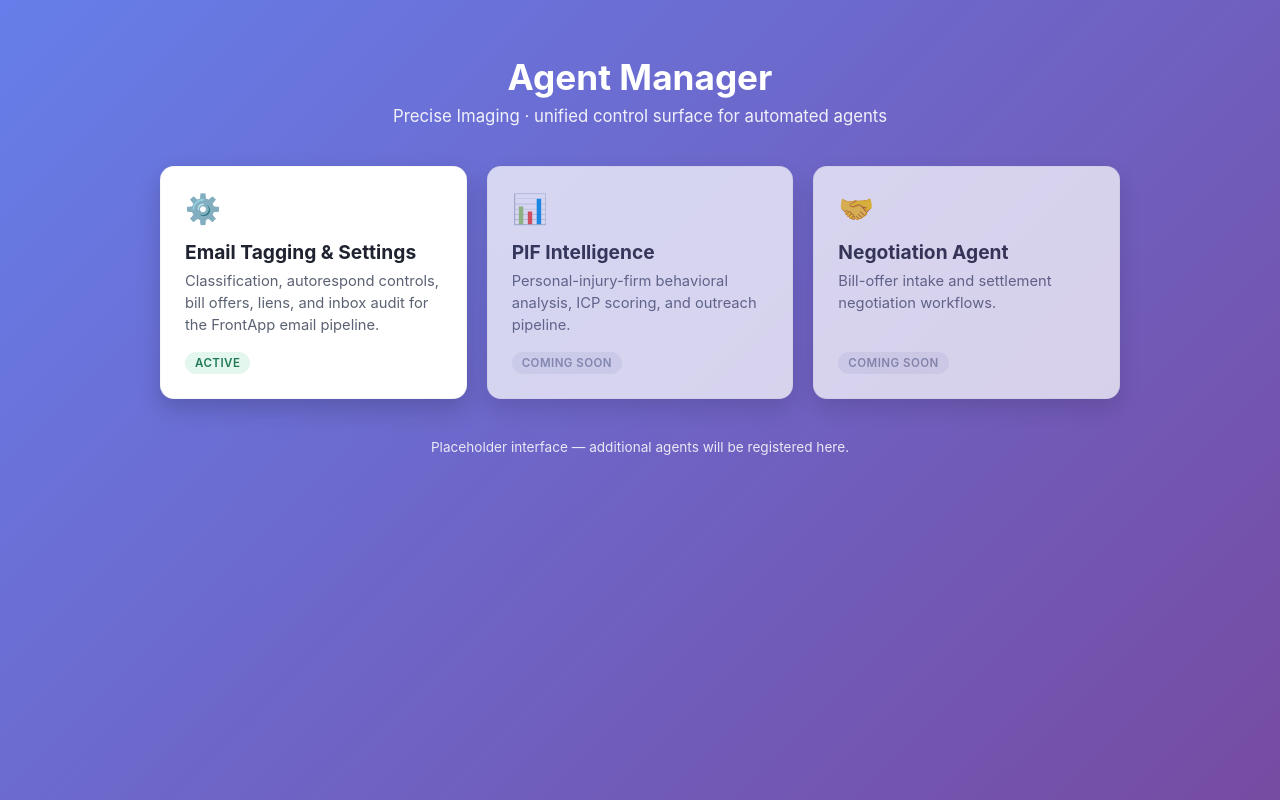
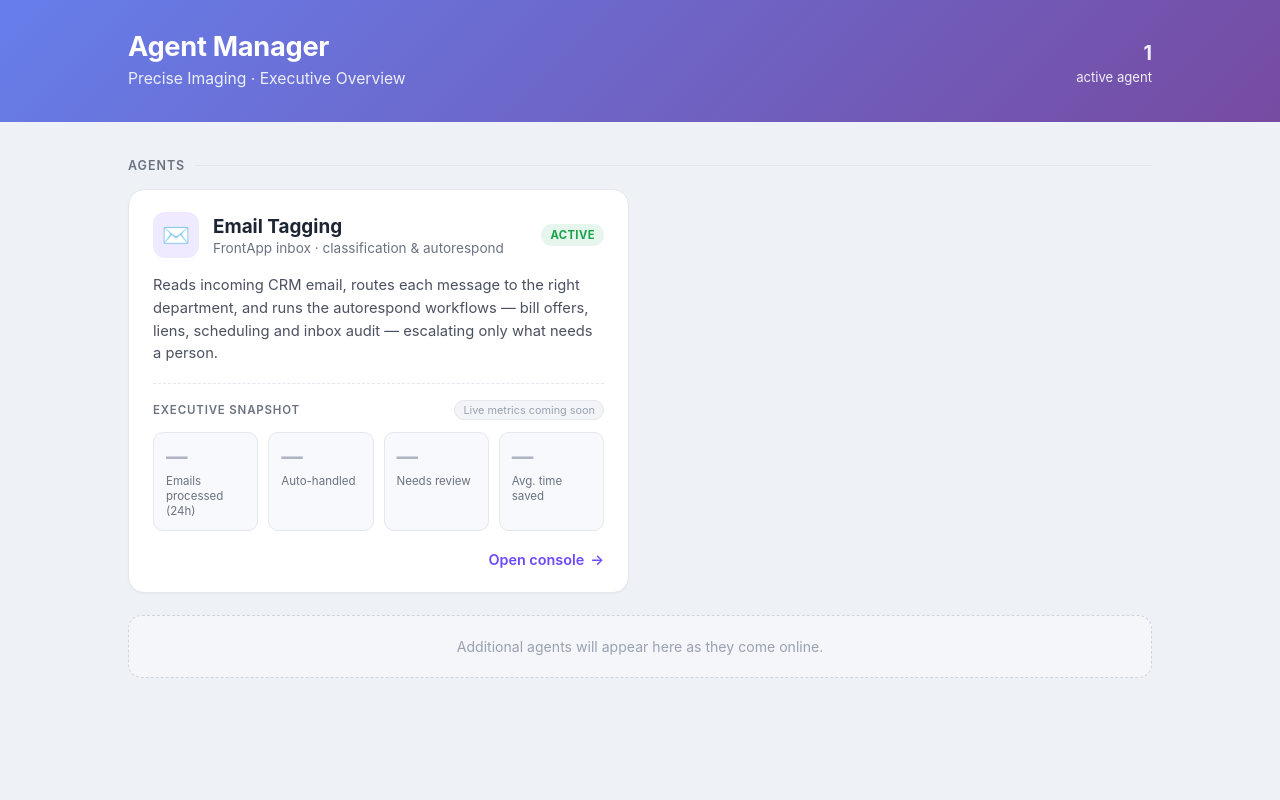
Before and after one commit to pranavmodi/emailtag, a Python web app: template app/templates/agent_manager.html in a window 1280 px wide. Run offline with Jinja, Linux system fonts and the light colour scheme; the template is opened without the code that fills it, so the values that code supplies are empty.

Commit message:
Agent Manager: executive-overview redesign
Drop the placeholder "coming soon" agents, keep only Email Tagging. Redesign
the landing page as an executive overview for ops leadership: header band with
active-agent count, an agent panel that hosts an "Executive snapshot" KPI strip
(scaffolded for future live metrics), and an empty-state for agents added later.

Co-Authored-By: Claude Opus 4.8 (1M context) <noreply@anthropic.com>

```diff
--- a/app/templates/agent_manager.html
+++ b/app/templates/agent_manager.html
@@ -3,148 +3,253 @@
 <head>
     <meta charset="UTF-8">
     <meta name="viewport" content="width=device-width, initial-scale=1.0">
-    <title>Agent Manager - Precise Imaging</title>
+    <title>Agent Manager · Precise Imaging</title>
     <style>
+        :root {
+            --ink: #1d2433;
+            --muted: #6b7280;
+            --line: #e4e7ee;
+            --bg: #eef1f6;
+            --accent: #6d4aff;
+            --accent-soft: #efeaff;
+            --ok: #16a34a;
+            --ok-soft: #e7f6ec;
+        }
+        * { box-sizing: border-box; }
         body {
             font-family: -apple-system, BlinkMacSystemFont, 'Segoe UI', Roboto, sans-serif;
             margin: 0;
-            padding: 0;
-            background: linear-gradient(135deg, #667eea 0%, #764ba2 100%);
-            min-height: 100vh;
-            color: #1f2330;
+            background: var(--bg);
+            color: var(--ink);
+            -webkit-font-smoothing: antialiased;
         }
 
-        .wrap {
-            max-width: 960px;
-            margin: 0 auto;
-            padding: 56px 24px 72px;
+        /* Header band */
+        .topbar {
+            background: linear-gradient(135deg, #667eea 0%, #764ba2 100%);
+            color: #fff;
+            padding: 30px 0 34px;
+        }
+        .container { max-width: 1080px; margin: 0 auto; padding: 0 28px; }
+        .topbar-row {
+            display: flex;
+            align-items: flex-end;
+            justify-content: space-between;
+            gap: 24px;
+            flex-wrap: wrap;
+        }
+        .brand h1 { margin: 0; font-size: 1.7em; font-weight: 700; letter-spacing: -0.01em; }
+        .brand p { margin: 6px 0 0; opacity: 0.88; font-size: 0.98em; }
+        .topbar-meta {
+            text-align: right;
+            font-size: 0.82em;
+            opacity: 0.9;
+            line-height: 1.5;
+        }
+        .topbar-meta .count { font-size: 1.5em; font-weight: 700; display: block; }
+
+        /* Main */
+        main { padding: 30px 0 64px; }
+        .section-label {
+            display: flex;
+            align-items: center;
+            gap: 10px;
+            font-size: 0.78em;
+            text-transform: uppercase;
+            letter-spacing: 0.08em;
+            color: var(--muted);
+            font-weight: 600;
+            margin: 6px 0 16px;
+        }
+        .section-label::after { content: ""; flex: 1; height: 1px; background: var(--line); }
+
+        .agent-grid {
+            display: grid;
+            grid-template-columns: repeat(auto-fill, minmax(420px, 1fr));
+            gap: 22px;
         }
 
-        .page-header {
-            text-align: center;
-            color: #fff;
-            margin-bottom: 40px;
+        /* Agent panel */
+        .agent {
+            display: block;
+            background: #fff;
+            border: 1px solid var(--line);
+            border-radius: 16px;
+            padding: 22px 24px 24px;
+            text-decoration: none;
+            color: inherit;
+            box-shadow: 0 1px 2px rgba(20,24,40,0.04);
+            transition: box-shadow 0.16s ease, transform 0.16s ease, border-color 0.16s ease;
+        }
+        .agent:hover {
+            box-shadow: 0 14px 30px rgba(20,24,40,0.12);
+            transform: translateY(-2px);
+            border-color: #d6d2f5;
+        }
+        .agent-head {
+            display: flex;
+            align-items: center;
+            gap: 14px;
+        }
+        .agent-icon {
+            width: 46px; height: 46px;
+            flex: 0 0 46px;
+            border-radius: 12px;
+            background: var(--accent-soft);
+            display: flex; align-items: center; justify-content: center;
+            font-size: 1.4em;
+        }
+        .agent-title { flex: 1; min-width: 0; }
+        .agent-title h2 { margin: 0; font-size: 1.18em; font-weight: 650; }
+        .agent-title .sub { margin: 2px 0 0; font-size: 0.85em; color: var(--muted); }
+        .pill {
+            font-size: 0.7em;
+            font-weight: 700;
+            text-transform: uppercase;
+            letter-spacing: 0.04em;
+            padding: 4px 9px;
+            border-radius: 20px;
+            background: var(--ok-soft);
+            color: var(--ok);
+            white-space: nowrap;
+        }
+        .agent-desc {
+            margin: 16px 0 0;
+            font-size: 0.92em;
+            color: #4b5160;
+            line-height: 1.55;
         }
 
-        .page-header h1 {
-            margin: 0 0 8px 0;
-            font-size: 2.2em;
-            font-weight: 700;
+        /* Executive snapshot */
+        .snapshot {
+            margin-top: 18px;
+            border-top: 1px dashed var(--line);
+            padding-top: 16px;
+        }
+        .snapshot-head {
+            display: flex;
+            align-items: center;
+            justify-content: space-between;
+            margin-bottom: 12px;
+        }
+        .snapshot-head span:first-child {
+            font-size: 0.72em;
+            text-transform: uppercase;
+            letter-spacing: 0.07em;
+            color: var(--muted);
+            font-weight: 600;
+        }
+        .snapshot-head .soon {
+            font-size: 0.68em;
+            color: #9aa1b0;
+            background: #f3f4f8;
+            border: 1px solid var(--line);
+            padding: 2px 8px;
+            border-radius: 12px;
+        }
+        .kpis {
+            display: grid;
+            grid-template-columns: repeat(4, 1fr);
+            gap: 10px;
+        }
+        .kpi {
+            background: #f8f9fc;
+            border: 1px solid var(--line);
+            border-radius: 10px;
+            padding: 12px 12px 11px;
+        }
+        .kpi .val { font-size: 1.35em; font-weight: 700; color: #aeb4c2; line-height: 1.1; }
+        .kpi .lbl { margin-top: 5px; font-size: 0.72em; color: var(--muted); line-height: 1.3; }
+
+        .agent-cta {
+            margin-top: 20px;
+            display: flex;
+            align-items: center;
+            justify-content: flex-end;
+            gap: 6px;
+            font-size: 0.9em;
+            font-weight: 600;
+            color: var(--accent);
+        }
+        .agent:hover .agent-cta .arrow { transform: translateX(3px); }
+        .agent-cta .arrow { transition: transform 0.16s ease; }
+
+        /* Empty state for future agents */
+        .empty {
+            margin-top: 22px;
+            border: 1px dashed #cfd4df;
+            border-radius: 14px;
+            padding: 22px;
+            text-align: center;
+            color: #9aa1b0;
+            font-size: 0.88em;
+            background: rgba(255,255,255,0.4);
         }
 
-        .page-header p {
-            margin: 0;
-            opacity: 0.9;
-            font-size: 1.05em;
-        }
-
-        .grid {
-            display: grid;
-            grid-template-columns: repeat(auto-fill, minmax(260px, 1fr));
-            gap: 20px;
-        }
-
-        .card {
-            background: #fff;
-            border-radius: 14px;
-            padding: 24px;
-            box-shadow: 0 10px 25px rgba(0,0,0,0.18);
-            display: flex;
-            flex-direction: column;
-            text-decoration: none;
-            color: inherit;
-            transition: transform 0.15s ease, box-shadow 0.15s ease;
-            border: 1px solid rgba(0,0,0,0.04);
-        }
-
-        a.card:hover {
-            transform: translateY(-3px);
-            box-shadow: 0 16px 34px rgba(0,0,0,0.24);
-        }
-
-        .card .icon {
-            font-size: 1.8em;
-            margin-bottom: 14px;
-        }
-
-        .card h2 {
-            margin: 0 0 6px 0;
-            font-size: 1.2em;
-        }
-
-        .card p {
-            margin: 0;
-            color: #5b6273;
-            font-size: 0.92em;
-            line-height: 1.5;
-            flex-grow: 1;
-        }
-
-        .badge {
-            align-self: flex-start;
-            margin-top: 16px;
-            font-size: 0.72em;
-            text-transform: uppercase;
-            letter-spacing: 0.04em;
-            font-weight: 600;
-            padding: 4px 10px;
-            border-radius: 20px;
-        }
-
-        .badge.active {
-            background: #e4f7ee;
-            color: #1f7a55;
-        }
-
-        .badge.soon {
-            background: #eef0f5;
-            color: #8b93a6;
-        }
-
-        .card.placeholder {
-            opacity: 0.72;
-            cursor: default;
-        }
-
-        .footnote {
-            text-align: center;
-            color: rgba(255,255,255,0.85);
-            font-size: 0.85em;
-            margin-top: 40px;
+        @media (max-width: 560px) {
+            .kpis { grid-template-columns: repeat(2, 1fr); }
+            .agent-grid { grid-template-columns: 1fr; }
         }
     </style>
 </head>
 <body>
-    <div class="wrap">
-        <div class="page-header">
-            <h1>Agent Manager</h1>
-            <p>Precise Imaging &middot; unified control surface for automated agents</p>
+    <div class="topbar">
+        <div class="container topbar-row">
+            <div class="brand">
+                <h1>Agent Manager</h1>
+                <p>Precise Imaging &middot; Executive Overview</p>
+            </div>
+            <div class="topbar-meta">
+                <span class="count">1</span>
+                active agent
+            </div>
         </div>
+    </div>
 
-        <div class="grid">
-            <a class="card" href="/settings">
-                <div class="icon">⚙️</div>
-                <h2>Email Tagging &amp; Settings</h2>
-                <p>Classification, autorespond controls, bill offers, liens, and inbox audit for the FrontApp email pipeline.</p>
-                <span class="badge active">Active</span>
-            </a>
+    <main>
+        <div class="container">
+            <div class="section-label">Agents</div>
 
-            <div class="card placeholder">
-                <div class="icon">📊</div>
-                <h2>PIF Intelligence</h2>
-                <p>Personal-injury-firm behavioral analysis, ICP scoring, and outreach pipeline.</p>
-                <span class="badge soon">Coming soon</span>
+            <div class="agent-grid">
+                <a class="agent" href="/settings">
+                    <div class="agent-head">
+                        <div class="agent-icon">✉️</div>
+                        <div class="agent-title">
+                            <h2>Email Tagging</h2>
+                            <p class="sub">FrontApp inbox &middot; classification &amp; autorespond</p>
+                        </div>
+                        <span class="pill">Active</span>
+                    </div>
+
+                    <p class="agent-desc">
+                        Reads incoming CRM email, routes each message to the right department,
+                        and runs the autorespond workflows — bill offers, liens, scheduling and
+                        inbox audit — escalating only what needs a person.
+                    </p>
+
+                    <div class="snapshot">
+                        <div class="snapshot-head">
+                            <span>Executive snapshot</span>
+                            <span class="soon">Live metrics coming soon</span>
+                        </div>
+                        <div class="kpis">
+                            <div class="kpi"><div class="val">&mdash;</div><div class="lbl">Emails processed (24h)</div></div>
+                            <div class="kpi"><div class="val">&mdash;</div><div class="lbl">Auto-handled</div></div>
+                            <div class="kpi"><div class="val">&mdash;</div><div class="lbl">Needs review</div></div>
+                            <div class="kpi"><div class="val">&mdash;</div><div class="lbl">Avg. time saved</div></div>
+                        </div>
+                    </div>
+
+                    <div class="agent-cta">
+                        Open console <span class="arrow">&rarr;</span>
+                    </div>
+                </a>
             </div>
 
-            <div class="card placeholder">
-                <div class="icon">🤝</div>
-                <h2>Negotiation Agent</h2>
-                <p>Bill-offer intake and settlement negotiation workflows.</p>
-                <span class="badge soon">Coming soon</span>
+            <div class="empty">
+                Additional agents will appear here as they come online.
             </div>
         </div>
-
-        <div class="footnote">Placeholder interface — additional agents will be registered here.</div>
-    </div>
+    </main>
 </body>
 </html>
```
